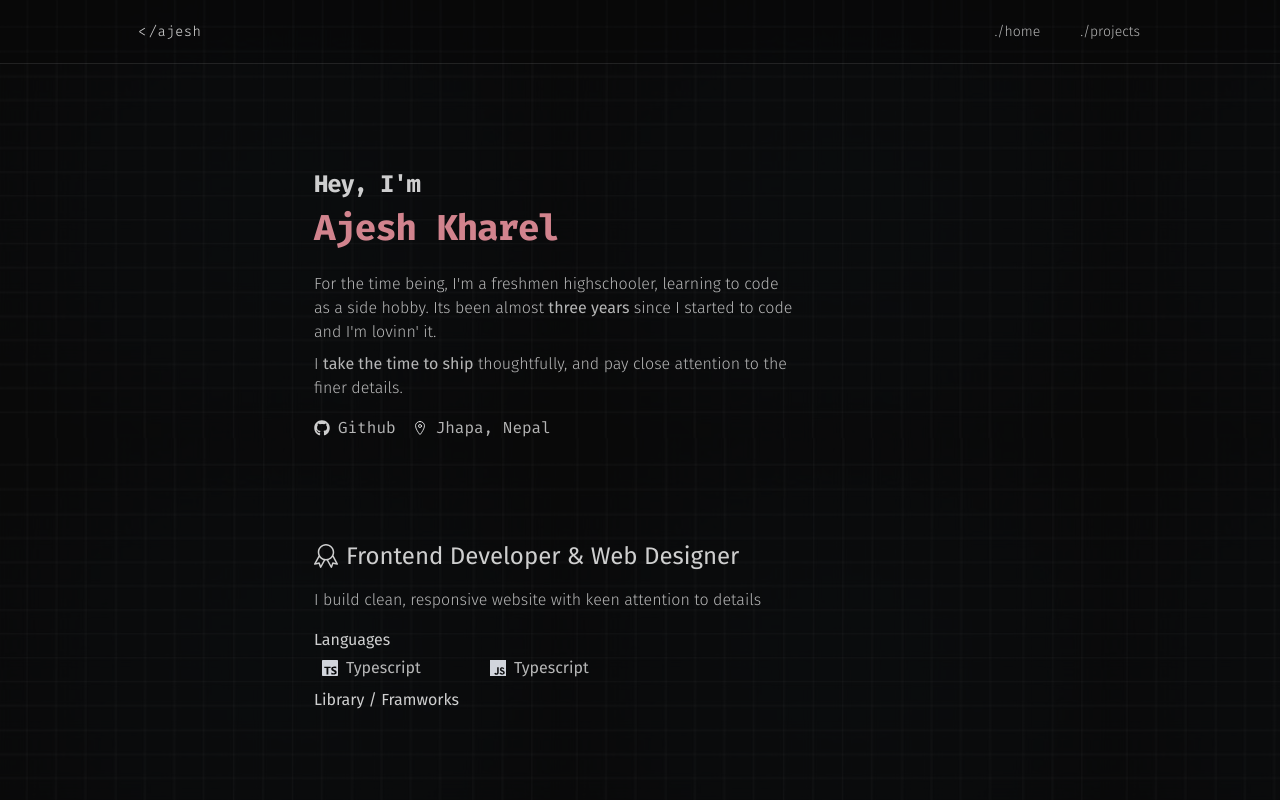
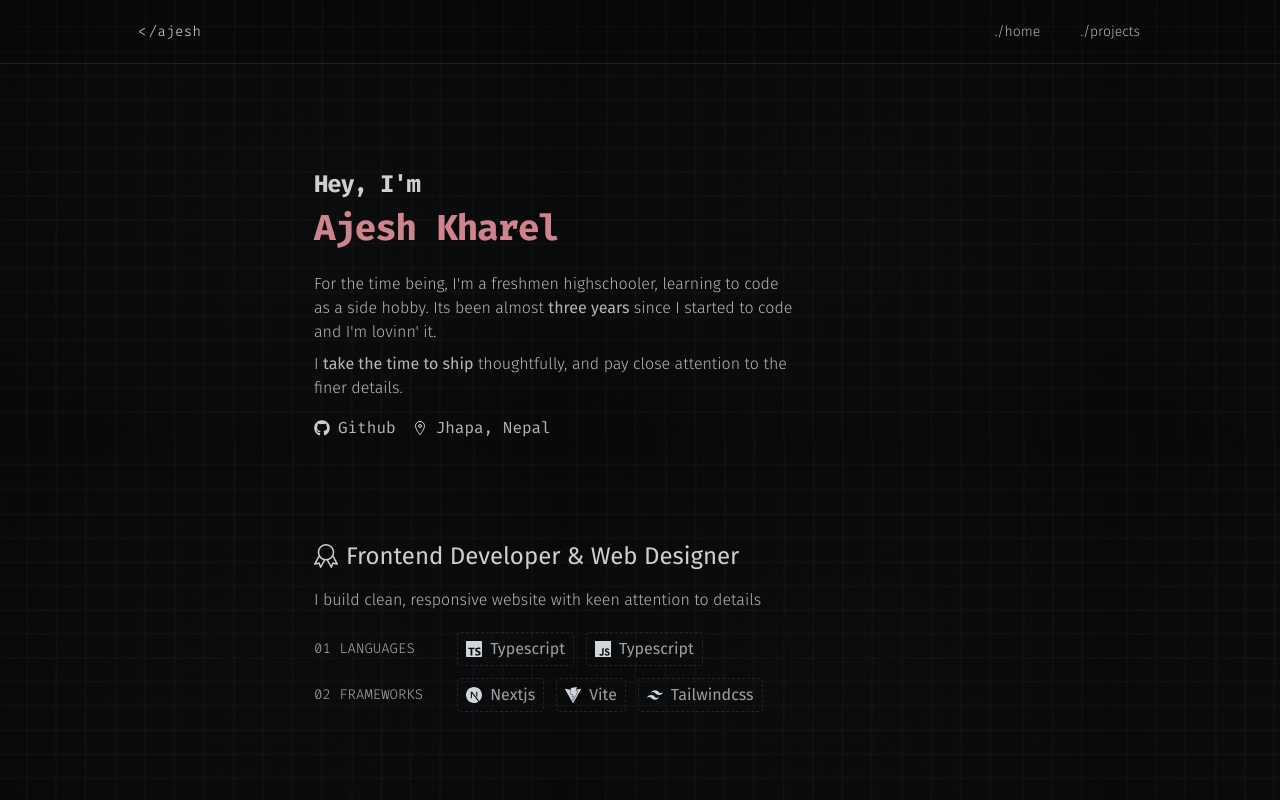
Before and after one commit to MrKharel/portfolio, a Next.js app: page / in a window 1280 px wide. Built offline with nearby package versions, Linux system fonts and the light colour scheme.

Commit message:
Made techs section better.

```diff
--- a/src/components/Techs.tsx
+++ b/src/components/Techs.tsx
@@ -1,5 +1,5 @@
 import { SlBadge } from "react-icons/sl";
-import { SiGit, SiNextdotjs, SiTailwindcss, SiTypescript, SiSupabase, SiJavascript } from "react-icons/si";
+import { SiGit, SiNextdotjs, SiTailwindcss, SiTypescript, SiSupabase, SiJavascript, SiVite } from "react-icons/si";
 
 interface TechnologyCard {
 	icon: React.ReactNode;
@@ -19,11 +19,15 @@ const languages: TechnologyCard[] = [
 	// { icon: <SiGit className="size-6.5" />, title: "Git", description: "Version Control" },
 	// { icon: <SiSupabase className="size-6.5" />, title: "Supabase", description: "Backend, as needed" },
 ];
-const frameworks: TechnologyCard[] = [];
+const frameworks: TechnologyCard[] = [
+	{ icon: <SiNextdotjs className="size-4" />, title: "Nextjs" },
+	{ icon: <SiVite className="size-4" />, title: "Vite" },
+	{ icon: <SiTailwindcss className="size-4" />, title: "Tailwindcss" },
+];
 
 const sections: Array<Section> = [
 	{ title: "Languages", cards: languages },
-	{ title: "Library / Framworks", cards: frameworks },
+	{ title: "Frameworks", cards: frameworks },
 ];
 
 export const Techs = () => {
@@ -36,13 +40,14 @@ export const Techs = () => {
 
 			<div className="text-body">I build clean, responsive website with keen attention to details</div>
 
-			<div className="flex flex-col gap-1">
+			<div className="flex flex-col gap-2">
 				{sections.map((section, index) => {
 					return (
-						<div key={index} className="">
-							<label className="">{section.title}</label>
-
-							<div className="flex">
+						<div key={index} className="grid grid-cols-[1fr_4fr] items-center gap-4 mt-1">
+							<label className="text-white/60 font-[300] font-mono uppercase text-sm">
+								0{index + 1} {section.title}
+							</label>
+							<div className="flex flex-wrap gap-3">
 								{section.cards.map((card, index) => {
 									return <TechnologyCard key={index} {...card} />;
 								})}
@@ -57,12 +62,12 @@ export const Techs = () => {
 
 const TechnologyCard = (props: TechnologyCard) => {
 	return (
-		<div className="group flex gap-2 md:min-w-42 w-fit px-2 py-1 hover:bg-zinc-900 transition-all duration-500 ease-in-out rounded-xl border-dashed">
-			<div className="pt-1 text-3xl text-gray-300 group-hover:-rotate-5 transition-all duration-500 ease-in-out">
+		<div className="group flex gap-2 w-fit px-2 py-1 hover:bg-zinc-900 transition-all duration-500 ease-in-out border border-dashed border-white/10 rounded">
+			<div className="pt-1 text-3xl text-gray-300 group-hover:-rotate-2 transition-all duration-500 ease-in-out">
 				{props.icon}
 			</div>
 
-			<h3 className="text-white/70 group-hover:rotate-1 transition-all duration-500 ease-in-out">{props.title}</h3>
+			<h3 className="text-white/60 group-hover:rotate-1 transition-all duration-500 ease-in-out">{props.title}</h3>
 		</div>
 	);
 };
```
